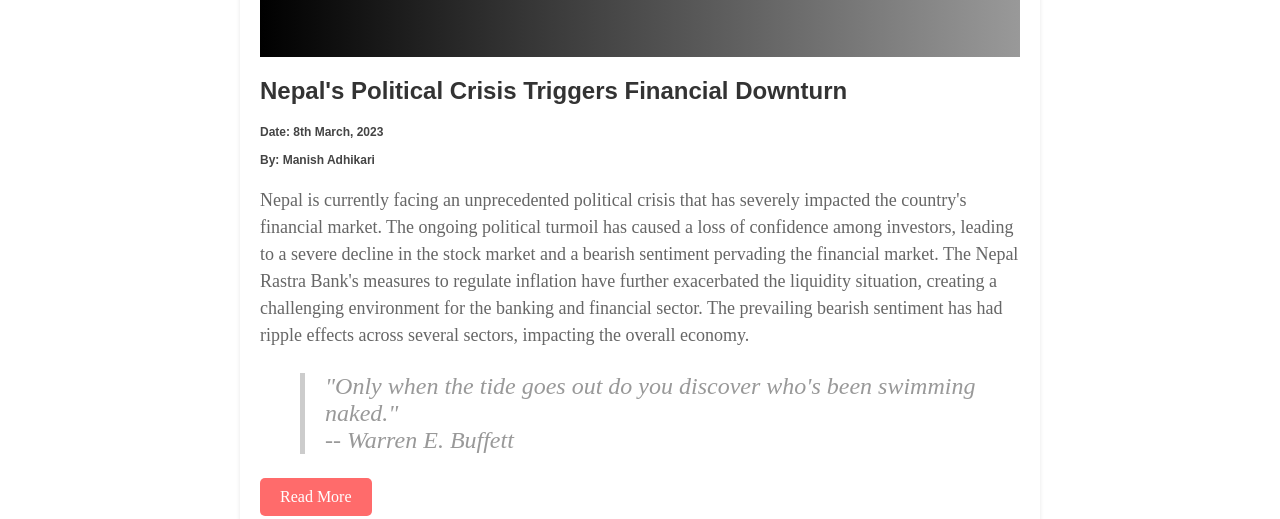
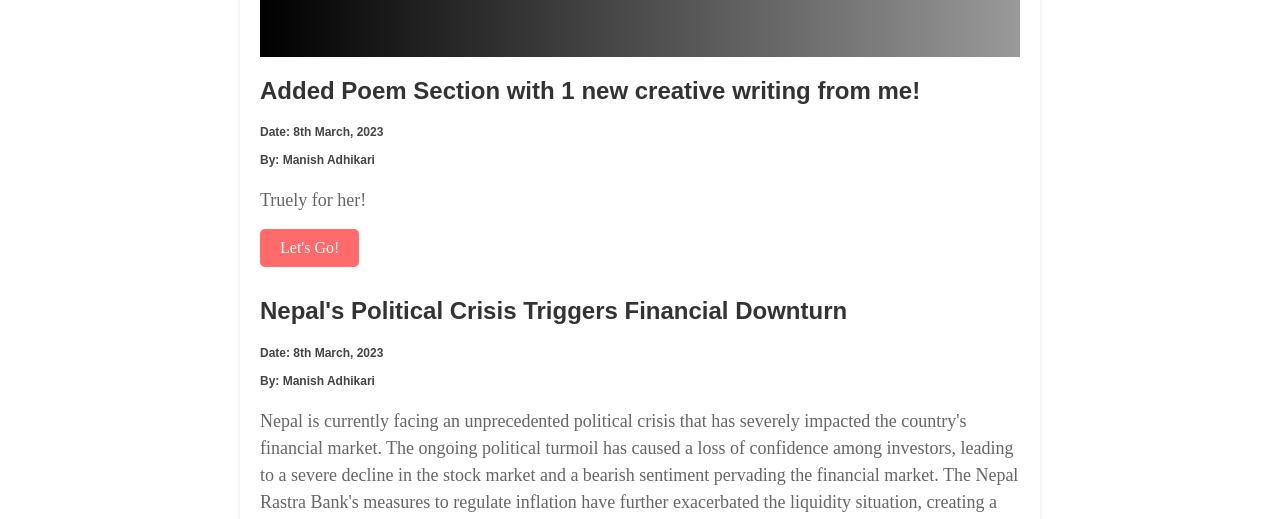
Before and after one commit to adhikariguru/mywebsite, a plain HTML site: page blog.html in a window 1280 px wide. Shown: the part 560-1079 px from the top of the page. Drawn offline with Linux system fonts and the light colour scheme.

Commit message:
blog section updat

```diff
--- a/blog.html
+++ b/blog.html
@@ -23,6 +23,13 @@
         <h2 style="color:white;">Welcome to my blog!</h2>
         <p style="color:#888">Written by Manish Adhikari</p>
       </header>
+       <section>
+        <h3>Added Poem Section with 1 new creative writing from me!</h3>
+        <h5 style="font-family:Arial ,sans-serif; font-size: 0.75em; color: #444">Date: 8th March, 2023 <br><br> By: Manish Adhikari</h5>
+        <p>Truely for her!</p>
+        <!-- <blockquote>"Only when the tide goes out do you discover who's been swimming naked." <br> -- Warren E. Buffett</blockquote> -->
+        <a href="poems.html" class="button">Let's Go!</a>
+      </section>
       <section>
         <h3>Nepal's Political Crisis Triggers Financial Downturn</h3>
         <h5 style="font-family:Arial ,sans-serif; font-size: 0.75em; color: #444">Date: 8th March, 2023 <br><br> By: Manish Adhikari</h5>
```
